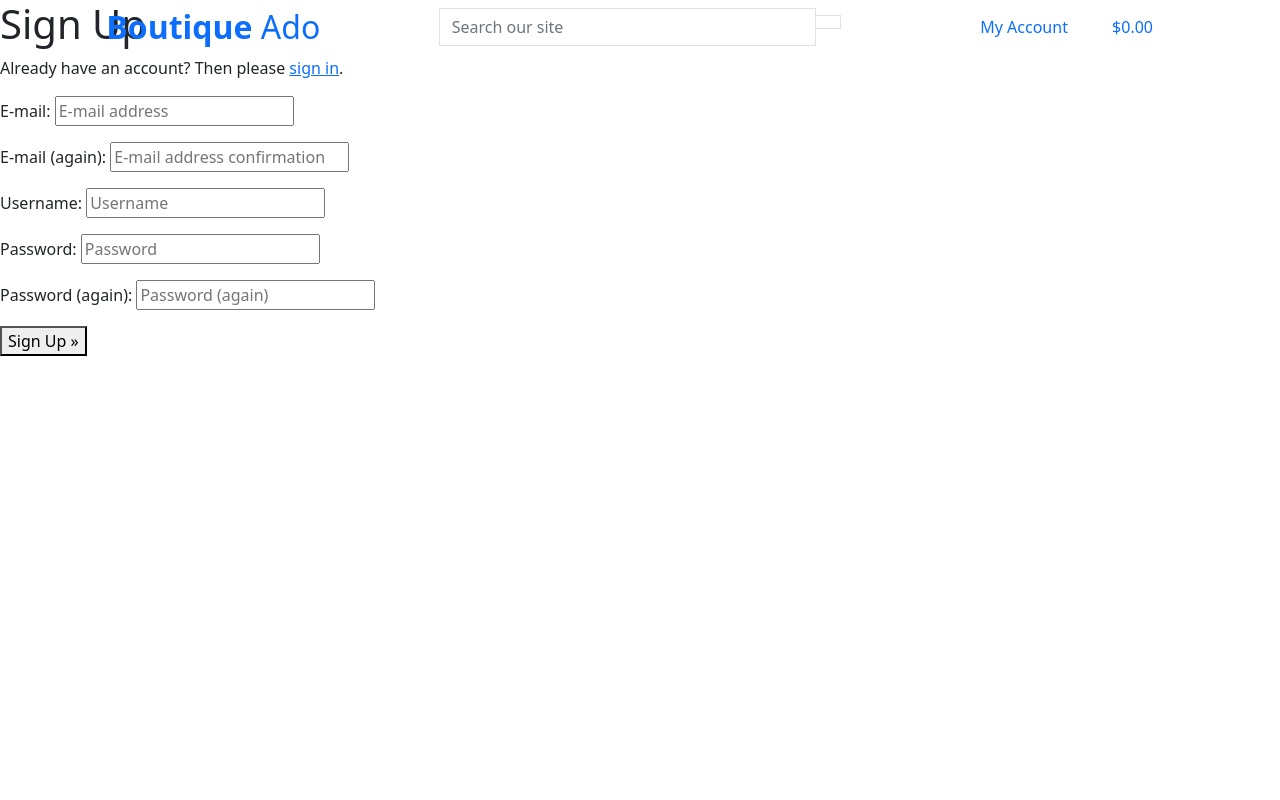
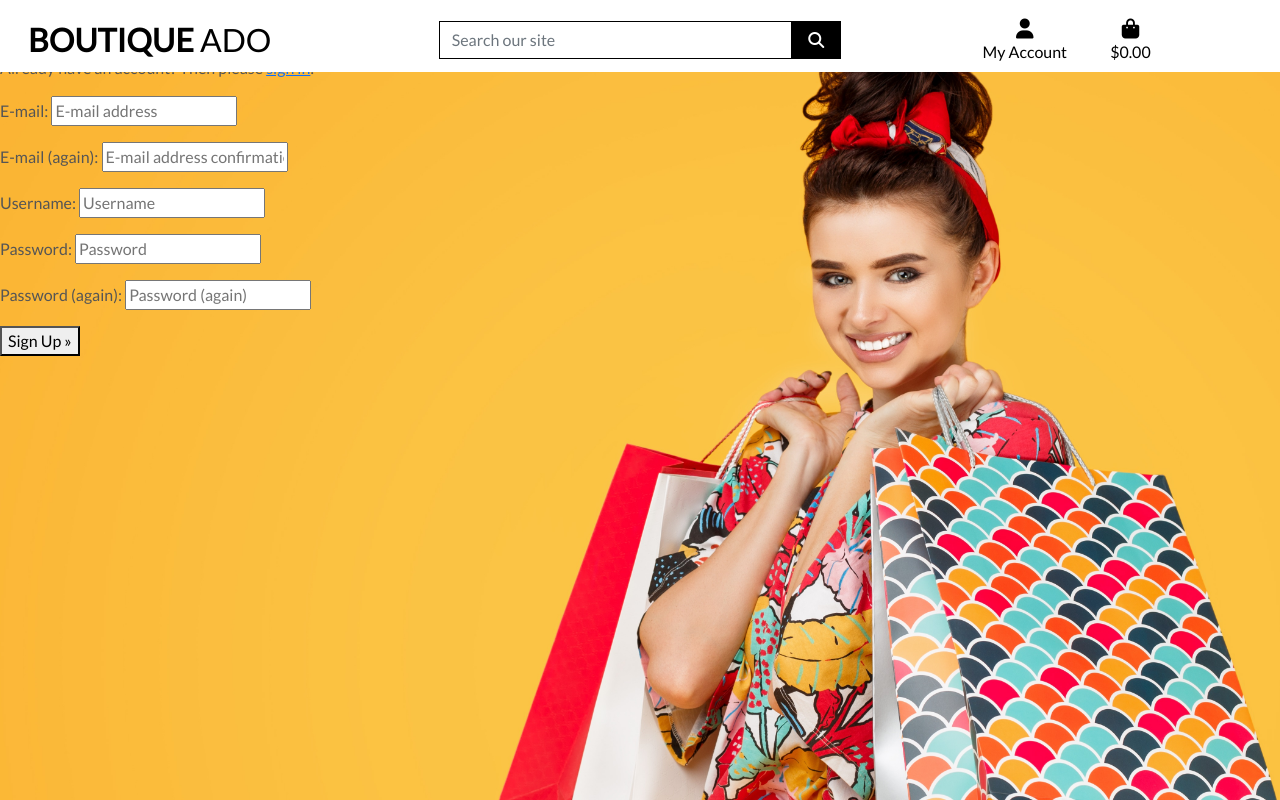
Before and after one commit to BXS-Archipelago/boutique_ado_v1, a Django app: page /accounts/signup/ in a window 1280 px wide. Run offline with Django 3.2, Linux system fonts and the light colour scheme; some libraries are stand-ins or nearby versions.

Commit message:
completed homepage header and css

```diff
--- a/boutique_ado/settings.py
+++ b/boutique_ado/settings.py
@@ -149,6 +149,10 @@ USE_TZ = True
 
 STATIC_URL = '/static/'
 
+STATICFILES_DIRS= (os.path.join(BASE_DIR, 'static'),)
+MEDIA_URL = '/media/'
+MEDIA_ROOT = os.path.join(BASE_DIR, 'media')
+
 # Default primary key field type
 # https://docs.djangoproject.com/en/3.2/ref/settings/#default-auto-field
 
--- a/boutique_ado/urls.py
+++ b/boutique_ado/urls.py
@@ -15,9 +15,11 @@ Including another URLconf
 """
 from django.contrib import admin
 from django.urls import path, include
+from django.conf import settings
+from django.conf.urls.static import static
 
 urlpatterns = [
     path('admin/', admin.site.urls),
     path('accounts/', include('allauth.urls')),
     path('', include('home.urls')),
-]
+] + static(settings.MEDIA_URL, document_root=settings.MEDIA_ROOT)
--- /dev/null
+++ b/static/css/base.css
@@ -0,0 +1,82 @@
+html {
+    height: 100%;
+}
+
+body {
+    background: url('/media/homepage_background_cropped.jpg') no-repeat center center fixed;
+    background-size: cover;
+    height:calc(100vh-164px);
+    color: #555;
+    font-family: lato;
+}
+
+
+/* from Bulma */
+.icon {
+    align-items: center;
+    display: inline-flex;
+    justify-content: center;
+    height: 1.5rem;
+    width: 1.5rem;
+}
+
+.logo-font {
+    text-transform: uppercase;
+}
+
+.main-logo-link {
+    width: fit-content;
+}
+
+.shop-now-button {
+    background: black;
+    color: white;
+    min-width: 260px;
+}
+
+.btn-black {
+    background: black;
+    color: white;
+}
+
+.shop-now-button:hover,
+.shop-now-button:active,
+.shop-now-button:focus,
+.btn-black:hover,
+.btn-black:active,
+.btn-black:focus {
+    background: #222;
+    color: white;
+}
+
+.text-black {
+    color: #000 !important;
+}
+
+.border-black {
+    border: 1px solid black !important;
+}
+
+/* -------------------------------- Media Queries */
+
+/* Slightly larger container on xl screens */
+@media (min-width: 1200px) {
+  .container {
+    max-width: 80%;
+  }
+}
+
+/* fixed top navbar only on medium and up */
+@media (min-width: 992px) {
+    .fixed-top-desktop-only {
+        position: fixed;
+        top: 0;
+        right: 0;
+        left: 0;
+        z-index: 1030;
+    }
+
+    .header-container {
+        padding-top: 164px;
+    }
+}
--- a/templates/base.html
+++ b/templates/base.html
@@ -16,8 +16,12 @@
 
 
     {% block corecss %}
-    <link href="https://cdn.jsdelivr.net/npm/bootstrap@5.0.2/dist/css/bootstrap.min.css" rel="stylesheet"
-        integrity="sha384-EVSTQN3/azprG1Anm3QDgpJLIm9Nao0Yz1ztcQTwFspd3yD65VohhpuuCOmLASjC" crossorigin="anonymous">
+        <link href="https://cdn.jsdelivr.net/npm/bootstrap@5.0.2/dist/css/bootstrap.min.css" rel="stylesheet"
+            integrity="sha384-EVSTQN3/azprG1Anm3QDgpJLIm9Nao0Yz1ztcQTwFspd3yD65VohhpuuCOmLASjC" crossorigin="anonymous">
+            <link rel="preconnect" href="https://fonts.googleapis.com">
+
+        <link href="https://fonts.googleapis.com/css2?family=Lato&display=swap" rel="stylesheet">
+        <link rel="stylesheet" href="{% static 'css/base.css' %}">
     {% endblock %}
 
 
@@ -25,6 +29,7 @@
     {% endblock %}
 
     {% block corejs %}
+    <script src="https://kit.fontawesome.com/83c7fcefb5.js" crossorigin="anonymous"></script
     <script src="https://cdn.jsdelivr.net/npm/bootstrap@5.0.2/dist/js/bootstrap.bundle.min.js"
         integrity="sha384-MrcW6ZMFYlzcLA8Nl+NtUVF0sA7MsXsP1UyJoMp4YLEuNSfAP+JcXn/tWtIaxVXM"
         crossorigin="anonymous"></script>
@@ -45,7 +50,7 @@
 
 <body>
     <header class="container-fluid fixed-top">
-        <div class="row">
+        <div class="row bg-white pt-lg-2 d-lg-flex" id="topnav">
             <div class="col-12 col-lg-4 my-auto py-1 py-lg-0 text-center text-lg-left">
                 <a href="{% url 'home' %}" class="nav-link main-logo-link">
                     <h2 class="logo-font text-black my-0"><strong>Boutique</strong> Ado</h2>
```
Also changed, not shown: home/templates/home/index.html (+4 -4 lines), media/homepage_background_cropped.jpg (added).
